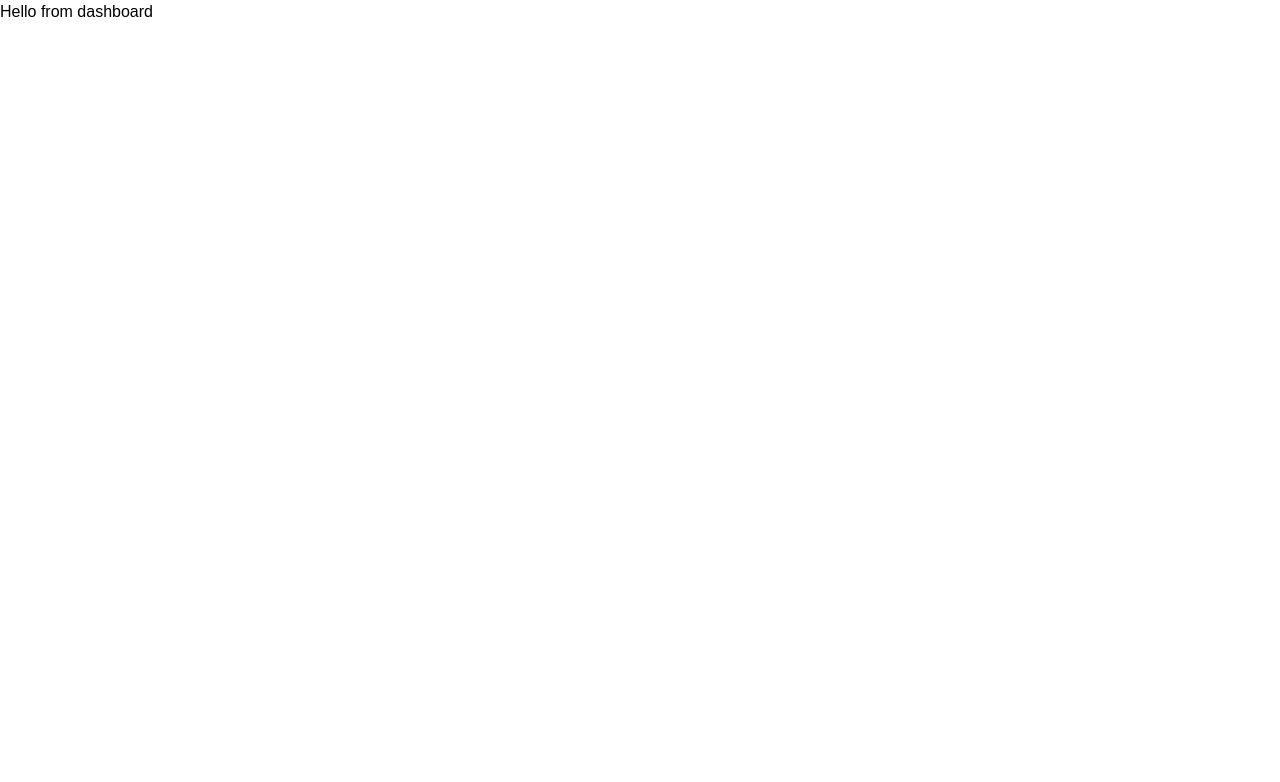
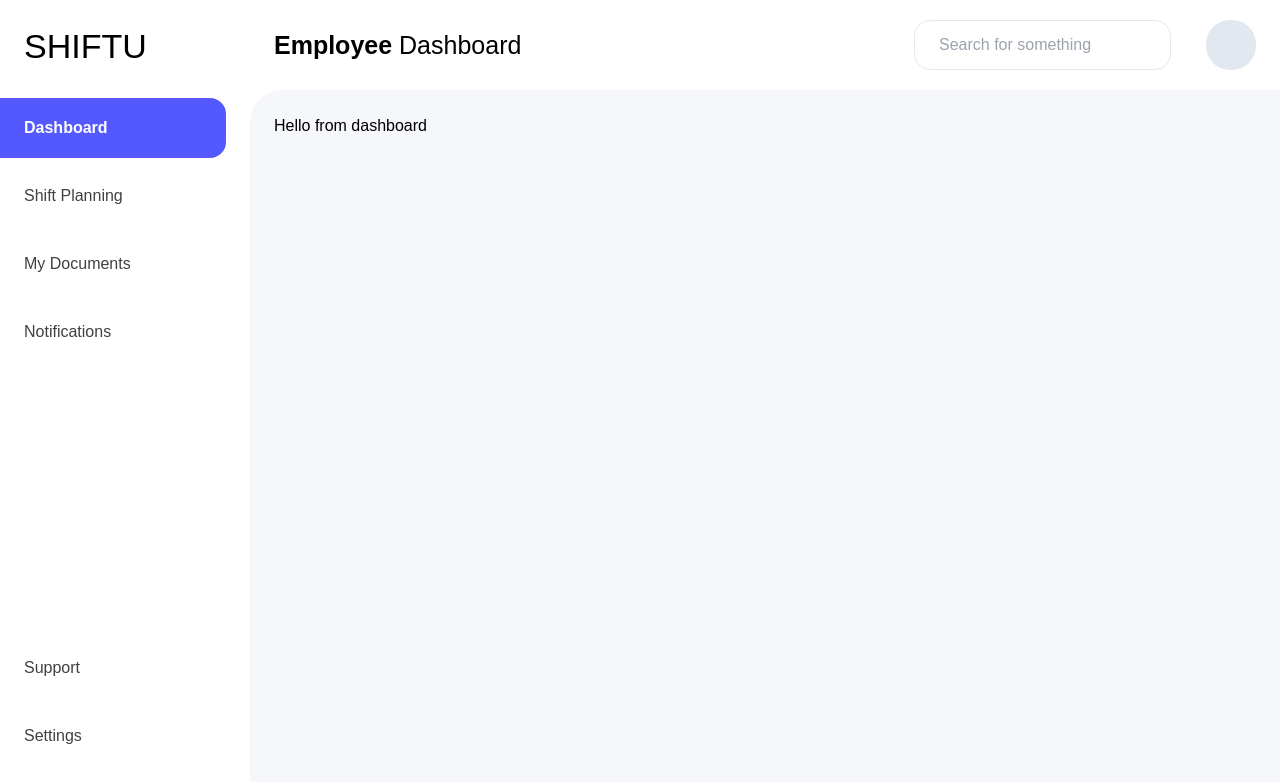
Before and after one commit to Q-Shifts/q-shifts_client, a React (Vite) app: page / in a window 1280 px wide. Shown: the top 782 px of the page. Built offline with nearby package versions, Linux system fonts and the light colour scheme.

Commit message:
Base layout implementation

```diff
--- a/src/App.tsx
+++ b/src/App.tsx
@@ -1,12 +1,20 @@
 import { BrowserRouter as Router, Routes, Route } from "react-router-dom";
 import Dashboard from "./pages/Dashboard";
 import "./App.css";
+import MainLayout from "./components/layouts/MainLayout";
 
 const App = () => {
   return (
     <Router>
       <Routes>
-        <Route path="/" element={<Dashboard />} />
+        <Route
+          path="/"
+          element={
+            <MainLayout>
+              <Dashboard />
+            </MainLayout>
+          }
+        />
       </Routes>
     </Router>
   );
--- /dev/null
+++ b/src/components/Aside.tsx
@@ -0,0 +1,46 @@
+import { useState } from "react";
+import AsideItem from "./AsideItem";
+
+export default function Aside() {
+  const [activeItem, setActiveItem] = useState("Dashboard"); // TODO:
+  const navLinks = [
+    "Dashboard",
+    "Shift Planning",
+    "My Documents",
+    "Notifications"
+  ];
+  const bottomNavLinks = ["Support", "Settings"];
+
+  const onRouteChange = (to: string) => {
+    setActiveItem(to);
+  };
+
+  return (
+    <aside className="w-[250px] flex-shrink-0 py-26 pr-24 flex flex-col h-screen">
+      <div className="pl-24 text-34">SHIFTU</div>
+      <div className="mt-32">
+        {navLinks.map(item => (
+          <AsideItem
+            onClick={() => onRouteChange(item)}
+            isActive={item === activeItem}
+            key={item}
+          >
+            {item}
+          </AsideItem>
+        ))}
+      </div>
+      <div className="flex-grow"></div>
+      <div>
+        {bottomNavLinks.map(item => (
+          <AsideItem
+            onClick={() => onRouteChange(item)}
+            isActive={item === activeItem}
+            key={item}
+          >
+            {item}
+          </AsideItem>
+        ))}
+      </div>
+    </aside>
+  );
+}
--- /dev/null
+++ b/src/components/AsideItem.tsx
@@ -0,0 +1,35 @@
+import { ReactNode } from "react";
+
+interface Props {
+  isActive: boolean;
+  onClick: VoidFunction;
+  icon?: ReactNode;
+  children: ReactNode;
+}
+
+export default function AsideItem({
+  children,
+  icon,
+  isActive,
+  onClick
+}: Props) {
+  const onClickHandle = (e: React.MouseEvent) => {
+    e.preventDefault();
+    onClick();
+  };
+
+  return (
+    <>
+      <a
+        className={`block py-18 px-24 rounded-l-16 text-16 mb-8 ${
+          isActive ? "bg-blue-normal text-white font-semibold hover:bg-blue-normal-hover" : "text-primary-gray"
+        }`}
+        href="#"
+        onClick={onClickHandle}
+      >
+        {icon}
+        {children}
+      </a>
+    </>
+  );
+}
--- /dev/null
+++ b/src/components/Header.tsx
@@ -0,0 +1,11 @@
+export default function Header() {
+    return <header className="h-[90px] flex-shrink-0 px-24 flex justify-between items-center">
+        <h2 className="m-0 text-25">
+            <strong>Employee</strong> Dashboard
+        </h2>
+        <div className="flex gap-[35px]">
+            <input className="border rounded-md h-[50px] px-24 outline-none" type="text" placeholder="Search for something" />
+            <div className="rounded-lg w-[50px] h-[50px] bg-gray-normal"></div>
+        </div>
+    </header>
+}
--- /dev/null
+++ b/src/components/layouts/MainLayout.tsx
@@ -0,0 +1,23 @@
+import { ReactNode } from "react";
+import Aside from "../Aside";
+import Header from "../Header";
+
+interface Props {
+  children: ReactNode;
+}
+
+export default function MainLayout({ children }: Props) {
+  return (
+    <>
+      <div className="flex h-screen">
+        <Aside />
+        <div className="flex flex-col flex-1">
+          <Header />
+          <main className="flex-1 overflow-y-auto bg-gray-light-1 rounded-tl-lg px-24 pt-24">
+            {children}
+          </main>
+        </div>
+      </div>
+    </>
+  );
+}
--- a/tailwind.config.js
+++ b/tailwind.config.js
@@ -17,6 +17,7 @@ export default {
           darker: "#1d1f59"
         },
         gray: {
+          "light-1": "#F5F7FA",
           light: "#fafafa",
           "light-hover": "#f7fafc",
           "light-active": "#edf2f7",
@@ -27,6 +28,9 @@ export default {
           "dark-hover": "#4a5568",
           "dark-active": "#27303f",
           darker: "#1a202c"
+        },
+        primary: {
+          "gray": "#404040"
         }
       },
       fontFamily: {
@@ -34,11 +38,14 @@ export default {
       },
       fontSize: {
         39: ["39px", { lineHeight: "auto" }],
+        34: ["34px", { lineHeight: "40px" }],
         31: ["31px", { lineHeight: "auto" }],
-        25: ["25px", { lineHeight: "auto" }],
-        20: ["20px", { lineHeight: "auto" }],
-        16: ["16px", { lineHeight: "auto" }],
+        25: ["25px", { lineHeight: "30px" }],
+        20: ["20px", { lineHeight: "28px" }],
+        16: ["16px", { lineHeight: "24px" }],
+        14: ["14px", { lineHeight: "20px" }],
         13: ["13px", { lineHeight: "auto" }],
+        12: ["12px", { lineHeight: "16px" }],
         10: ["10px", { lineHeight: "auto" }]
       },
       fontWeight: {
@@ -46,8 +53,34 @@ export default {
         medium: "500",
         semibold: "600",
         bold: "700"
+      },
+      borderRadius: {
+        xl: "32px",
+        lg: "24px",
+        md: "16px",
+        sm: "8px"
+      },
+      spacing: {
+        32: "32px",
+        24: "24px",
+        26: "26px",
+        18: "18px",
+        16: "16px",
+        8: "8px"
       }
     }
   },
-  plugins: []
+  plugins: [
+    function ({ addUtilities }) {
+      addUtilities({
+        ".rounded-tl-lg": {
+          "border-top-left-radius": "32px"
+        },
+        ".rounded-l-16": {
+          "border-top-right-radius": "16px",
+          "border-bottom-right-radius": "16px"
+        }
+      });
+    }
+  ]
 };
```
